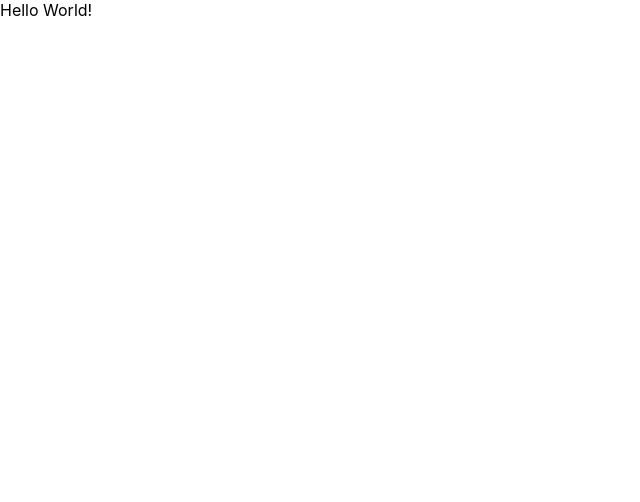
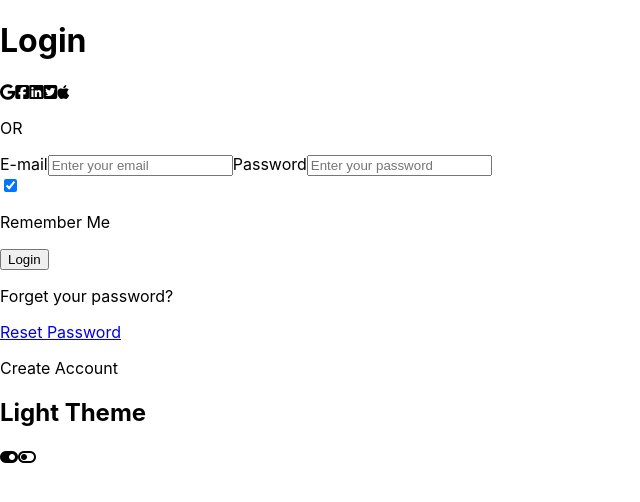
Before and after one commit to SiriusLL/dark-theme, a React (Create React App) app: page / in a window 1280 px wide. Shown: the top 502 px of the page, without its empty margins (0-640 px from the left). Built offline with nearby package versions, Linux system fonts and the light colour scheme.

Commit message:
login card layout

```diff
--- a/public/index.html
+++ b/public/index.html
@@ -12,7 +12,7 @@
     <link rel="apple-touch-icon" href="%PUBLIC_URL%/logo192.png" />
 
     <link rel="manifest" href="%PUBLIC_URL%/manifest.json" />
-
+    <script src="https://kit.fontawesome.com/5747e37874.js" crossorigin="anonymous"></script>
     <title>React App</title>
   </head>
   <body>
--- a/src/App.js
+++ b/src/App.js
@@ -1,7 +1,45 @@
+import useLocalStorage from "use-local-storage";
+import "./index.css";
+
 function App() {
   return (
-    <div className="App">
-      <div>Hello World!</div>
+    <div className="app">
+      <div className="login">
+        <h1>Login</h1>
+        <div className="container">
+          <div className="top">
+            <i class="fab fa-google" />
+            <i class="fab fa-facebook-square" />
+            <i class="fab fa-linkedin" />
+            <i class="fab fa-twitter-square" />
+            <i class="fab fa-apple" />
+          </div>
+          <p className="divider">
+            <span>OR</span>
+          </p>
+          <form>
+            <label>E-mail</label>
+            <input type="email" placeholder="Enter your email" />
+            <label>Password</label>
+            <input type="password" placeholder="Enter your password" />
+            <div className="remember">
+              <input type="checkbox" checked="checked" />
+              <p>Remember Me</p>
+            </div>
+            <button>Login</button>
+          </form>
+          <div className="bottom">
+            <p>Forget your password?</p>
+            <a href="/">Reset Password</a>
+          </div>
+          <p className="create">Create Account</p>
+        </div>
+        <div className="theme-toggle">
+          <h2>Light Theme</h2>
+          <i class="fas fa-toggle-on" />
+          <i class="fas fa-toggle-off" />
+        </div>
+      </div>
     </div>
   );
 }
--- a/src/index.css
+++ b/src/index.css
@@ -1,13 +1,6 @@
 body {
   margin: 0;
-  font-family: -apple-system, BlinkMacSystemFont, 'Segoe UI', 'Roboto', 'Oxygen',
-    'Ubuntu', 'Cantarell', 'Fira Sans', 'Droid Sans', 'Helvetica Neue',
+  font-family: -apple-system, BlinkMacSystemFont, "Segoe UI", "Roboto", "Oxygen",
+    "Ubuntu", "Cantarell", "Fira Sans", "Droid Sans", "Helvetica Neue",
     sans-serif;
-  -webkit-font-smoothing: antialiased;
-  -moz-osx-font-smoothing: grayscale;
 }
-
-code {
-  font-family: source-code-pro, Menlo, Monaco, Consolas, 'Courier New',
-    monospace;
-}
```
